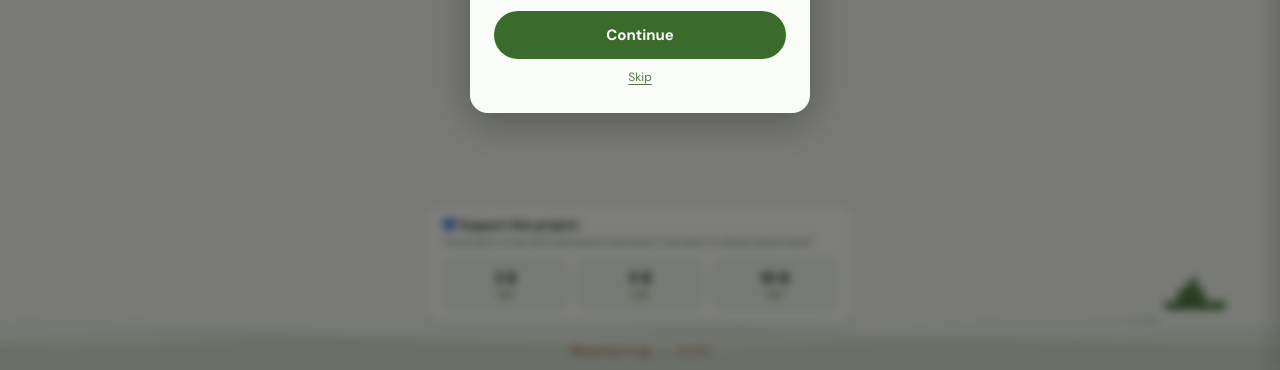
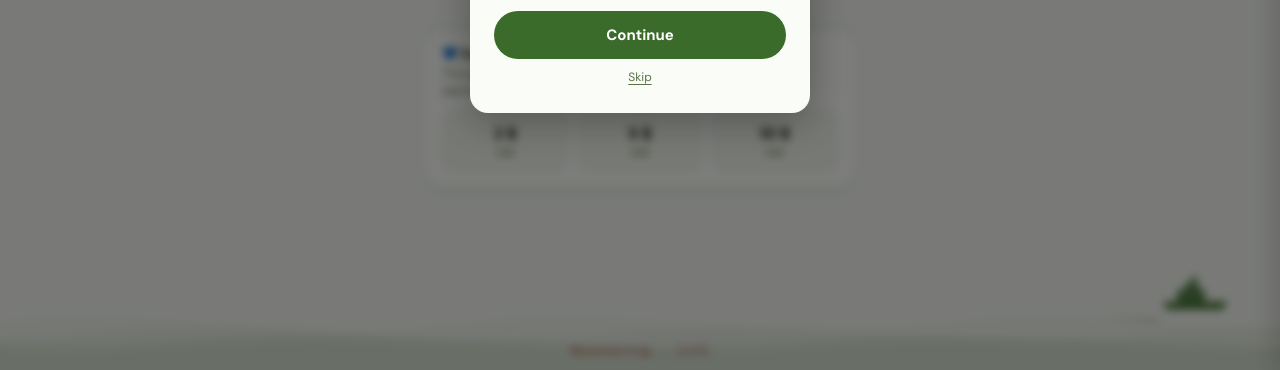
Before and after one commit to kvndbrl/ponts-canal-de-beauharnois, a website: page index.html in a window 1280 px wide. Shown: the part 427-797 px from the top of the page. Drawn offline with nearby package versions, Linux system fonts and the light colour scheme; no server answers; a web font is replaced by a local one.

Commit message:
Add files via upload

```diff
--- a/index.html
+++ b/index.html
@@ -208,7 +208,8 @@
     /* Settings drawer */
     .drawer-overlay{position:fixed;inset:0;background:rgba(0,0,0,.4);z-index:300;opacity:0;pointer-events:none;transition:opacity .3s;backdrop-filter:blur(2px);}
     .drawer-overlay.open{opacity:1;pointer-events:all;}
-    .settings-drawer{position:fixed;top:0;right:0;bottom:0;width:min(320px,92vw);background:var(--surface);z-index:301;transform:translateX(100%);transition:transform .3s cubic-bezier(.4,0,.2,1);overflow-y:auto;box-shadow:-4px 0 24px rgba(0,0,0,.18);}
+    .settings-drawer{position:fixed;top:0;right:0;bottom:0;width:min(320px,92vw);background:var(--surface);z-index:301;transform:translateX(100%);transition:transform .3s cubic-bezier(.4,0,.2,1);overflow-y:auto;overflow-x:hidden;box-shadow:-4px 0 24px rgba(0,0,0,.18);}
+    .settings-drawer *{max-width:100%;box-sizing:border-box;}
     .settings-drawer.open{transform:translateX(0);}
     .drawer-header{display:flex;align-items:center;justify-content:space-between;padding:22px 16px 16px;border-bottom:1px solid var(--border);position:sticky;top:0;background:var(--surface);z-index:1;}
     .drawer-title{font-size:18px;font-weight:700;color:var(--text);letter-spacing:-.2px;}
@@ -234,14 +235,16 @@
     .time-clear:hover{color:var(--red);}
     .unsub-row{padding:16px 16px 8px;border-top:1px solid var(--border);}
     .unsub-btn{background:none;border:none;font-family:var(--sans);font-size:13px;color:var(--text3);cursor:pointer;padding:0;text-decoration:underline;text-underline-offset:3px;}
-    .donation-card{background:var(--surface);border-radius:var(--radius);box-shadow:var(--shadow);border:1px solid var(--border);padding:12px 16px;margin-top:auto;margin-bottom:12px;position:relative;z-index:1;flex-shrink:0;}
-    .donation-title{font-size:12px;font-weight:700;color:var(--text);margin-bottom:2px;}
-    .donation-desc{font-size:10px;color:var(--text3);margin-bottom:10px;line-height:1.4;}
+
+    /* Donation card — prominent, lifted above boat */
+    .donation-card{background:var(--surface);border-radius:var(--radius);box-shadow:var(--shadow);border:1px solid var(--border);padding:14px 16px;margin-top:auto;margin-bottom:148px;position:relative;z-index:1;flex-shrink:0;}
+    .donation-title{font-size:13px;font-weight:700;color:var(--text);margin-bottom:3px;}
+    .donation-desc{font-size:11px;color:var(--text3);margin-bottom:12px;line-height:1.5;}
     .donation-amounts{display:flex;gap:8px;}
-    .donation-btn{flex:1;display:flex;flex-direction:column;align-items:center;justify-content:center;padding:8px 6px;border-radius:12px;border:1.5px solid var(--border);background:var(--surface2);color:var(--text);text-decoration:none;font-family:var(--sans);font-weight:700;font-size:15px;transition:all .2s;}
-    .donation-btn:hover{background:#003087;color:white;border-color:#003087;transform:translateY(-1px);box-shadow:0 4px 12px rgba(0,48,135,.25);}
-    .donation-btn .donation-label{font-size:9px;font-weight:500;color:var(--text3);margin-top:1px;font-family:var(--mono);}
-    .donation-btn:hover .donation-label{color:rgba(255,255,255,.7);}
+    .donation-btn{flex:1;display:flex;flex-direction:column;align-items:center;justify-content:center;padding:12px 8px;border-radius:14px;border:1.5px solid var(--border);background:var(--surface2);color:var(--text);text-decoration:none;font-family:var(--sans);font-weight:700;font-size:16px;transition:all .2s;}
+    .donation-btn:hover{background:var(--accent);color:white;border-color:var(--accent);transform:translateY(-2px);box-shadow:0 6px 16px rgba(0,0,0,.2);}
+    .donation-btn .donation-label{font-size:10px;font-weight:500;color:var(--text3);margin-top:2px;font-family:var(--mono);}
+    .donation-btn:hover .donation-label{color:rgba(255,255,255,.75);}
     .bottom-bar{display:none;}
     .disclaimer{display:none;}
     .error{color:var(--red);text-align:center;margin-top:8px;font-size:11px;font-family:var(--mono);position:relative;z-index:1;flex-shrink:0;}
```
